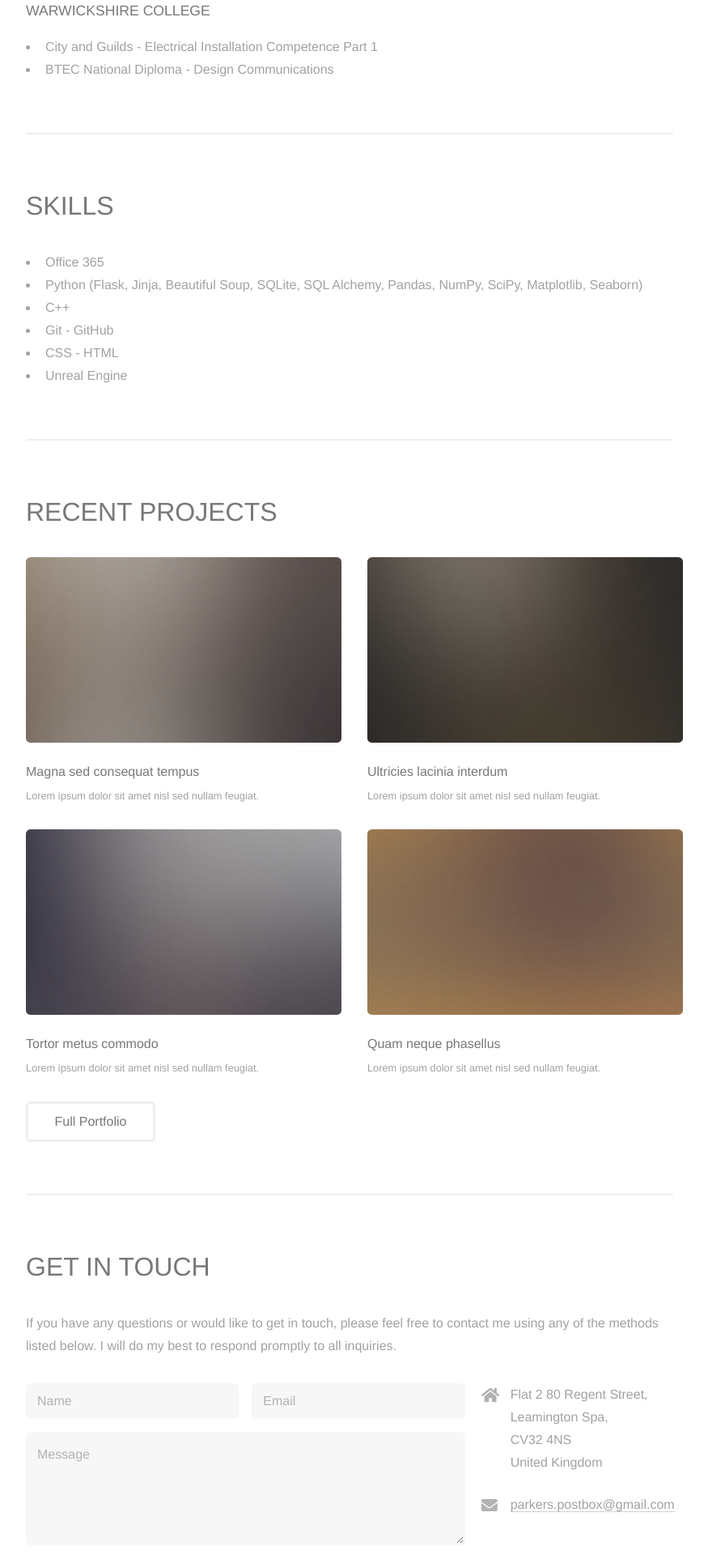
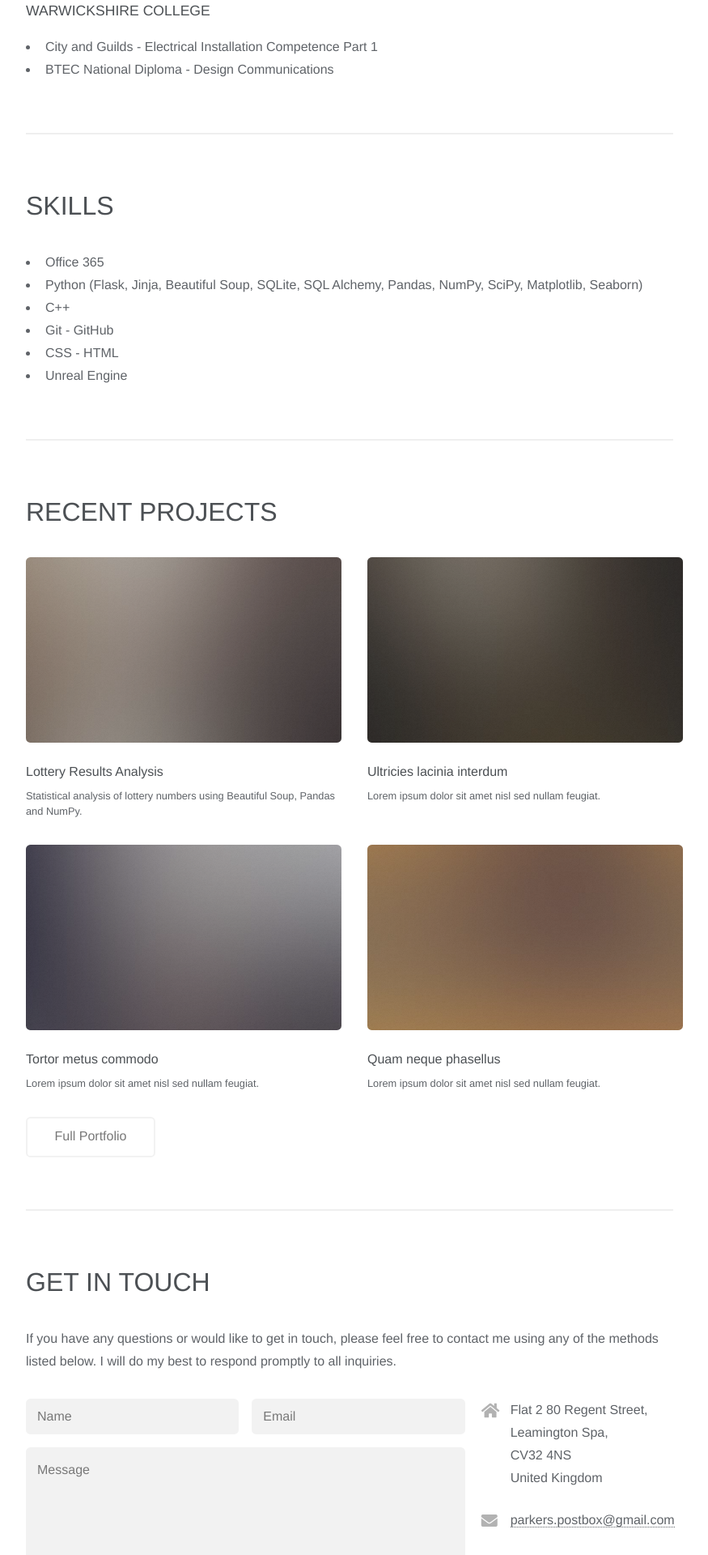
Before and after one commit to Mr006698/Portfolio_Website, a Flask app: page / in a window 1280 px wide. Shown: the part 2000-3920 px from the top of the page at 81% size, without its empty margins (400-1275 px from the left). Run offline with Flask 3, Linux system fonts and the light colour scheme; some web fonts are replaced.

Commit message:
Update Colors and Menu

```diff
--- a/static/assets/css/main.css
+++ b/static/assets/css/main.css
@@ -100,7 +100,7 @@ input, select, textarea {
 		}
 
 	body, input, select, textarea {
-		color: #a2a2a2;
+		color: #5f6368;
 		font-family: "Muli", Helvetica, sans-serif;
 		font-size: 16pt;
 		font-weight: 400;
@@ -142,7 +142,7 @@ input, select, textarea {
 	}
 
 	h1, h2, h3, h4, h5, h6 {
-		color: #787878;
+		color: #4c5054;
 		font-weight: 400;
 		line-height: 1em;
 		margin: 0 0 1em 0;
@@ -1824,15 +1824,16 @@ input, select, textarea {
 		-webkit-appearance: none;
 		-ms-appearance: none;
 		appearance: none;
-		background: #f7f7f7;
+		background: #f2f2f2;
 		border-radius: 0.35em;
 		border: solid 2px transparent;
-		color: inherit;
+		color:#3c4043;
 		display: block;
 		outline: 0;
 		padding: 0 0.75em;
 		text-decoration: none;
 		width: 100%;
+		resize: none;
 	}
 
 		input[type="text"]:invalid,
@@ -1965,22 +1966,22 @@ input, select, textarea {
 	}
 
 	::-webkit-input-placeholder {
-		color: #b2b2b2 !important;
+		color: #787878 !important;
 		opacity: 1.0;
 	}
 
 	:-moz-placeholder {
-		color: #b2b2b2 !important;
+		color: #787878 !important;
 		opacity: 1.0;
 	}
 
 	::-moz-placeholder {
-		color: #b2b2b2 !important;
+		color: #787878 !important;
 		opacity: 1.0;
 	}
 
 	:-ms-input-placeholder {
-		color: #b2b2b2 !important;
+		color: #787878 !important;
 		opacity: 1.0;
 	}
 
@@ -2452,7 +2453,7 @@ input, select, textarea {
 		transition: background-color 0.2s ease-in-out, color 0.2s ease-in-out, border-color 0.2s ease-in-out;
 		background-color: transparent;
 		border-radius: 0.35em;
-		border: solid 3px #efefef;
+		border: solid 2px #f2f2f2;
 		color: #787878 !important;
 		cursor: pointer;
 		display: inline-block;
--- a/static/assets/css/sidebar.css
+++ b/static/assets/css/sidebar.css
@@ -5,16 +5,25 @@
 
 li.menu-link a {
 	font-family: "Muli", Helvetica, sans-serif;
-	font-size: 12pt;
-	color: rgba(255, 255, 255, 0.4);
+	font-size: 1em;
+	color: rgba(255, 255, 255, 0.5);
 	line-height: 30px;
 	border-bottom: none;
 }
 
 li.menu-link a.active {
-	color: rgba(255, 255, 255, 0.8);
+	color: rgba(255, 255, 255, 1);
 }
 
 div.inner h2 {
-	color:#49bf9d !important;
+	color:rgba(255, 255, 255, 1) !important;
 }
+
+header.major h4 {
+	font-weight: 500;
+}
+
+/* Add padding to the bottom of the contacts so the active menu works */
+#contact {
+	padding-bottom: 12em !important;
+}
--- a/templates/index.html
+++ b/templates/index.html
@@ -109,8 +109,8 @@
 						<div class="row">
 							<article class="col-6 col-12-xsmall work-item">
 								<a href="static/images/fulls/01.jpg" class="image fit thumb"><img src="static/images/thumbs/01.jpg" alt="" /></a>
-								<h3>Magna sed consequat tempus</h3>
-								<p>Lorem ipsum dolor sit amet nisl sed nullam feugiat.</p>
+								<h3>Lottery Results Analysis</h3>
+								<p>Statistical analysis of lottery numbers using Beautiful Soup, Pandas and NumPy.</p>
 							</article>
 							<article class="col-6 col-12-xsmall work-item">
 								<a href="static/images/fulls/02.jpg" class="image fit thumb"><img src="static/images/thumbs/02.jpg" alt="" /></a>
```
Also changed, not shown: templates/menu.html (added, +29 -0 lines), static/images/favicon.ico (renamed from templates/favicon.ico).
